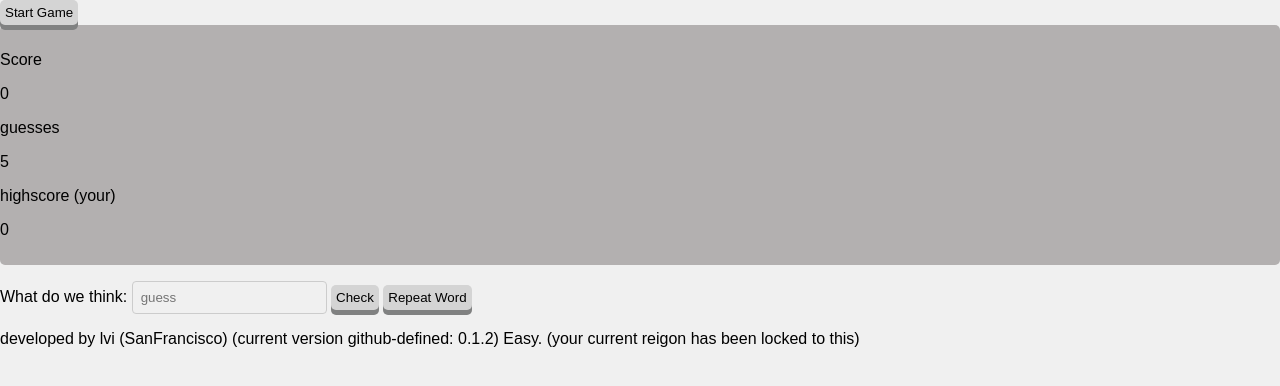
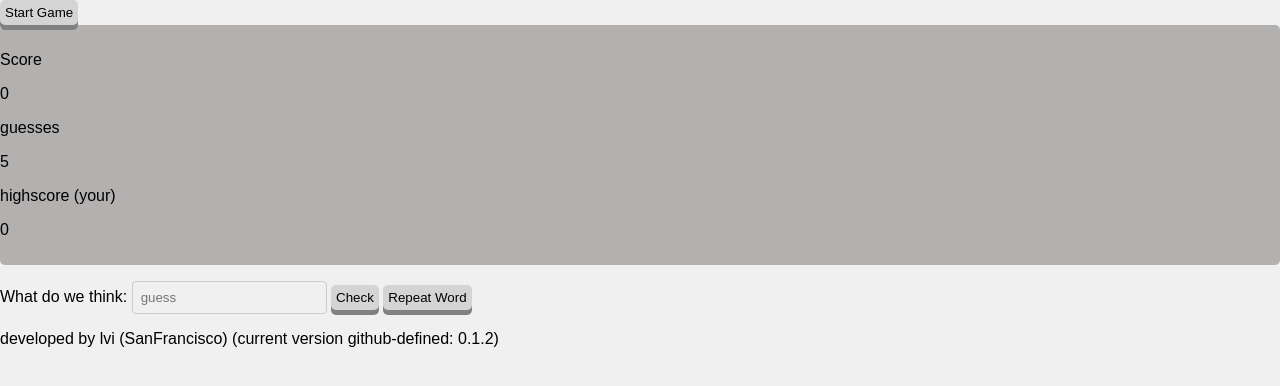
Before and after one commit to aghastmuffin/spellcheck, a plain HTML site: page game1/player.html in a window 1280 px wide. Drawn offline with Linux system fonts and the light colour scheme; no server answers.

Commit message:
Update player.html

```diff
--- a/game1/player.html
+++ b/game1/player.html
@@ -23,6 +23,6 @@
     <input type="text" id="answer"  placeholder="guess" spellcheck="false" onkeydown="if(event.key === 'Enter') check_guess();">
     <button id="start" onclick="check_guess()">Check</button>
     <button onclick="repeat()">Repeat Word</button> <br>
-    <p> developed by lvi (SanFrancisco) (current version github-defined: 0.1.2) Easy. (your current reigon has been locked to this)</p>
+    <p> developed by lvi (SanFrancisco) (current version github-defined: 0.1.2)</p>
 </body>
 </html>
```
